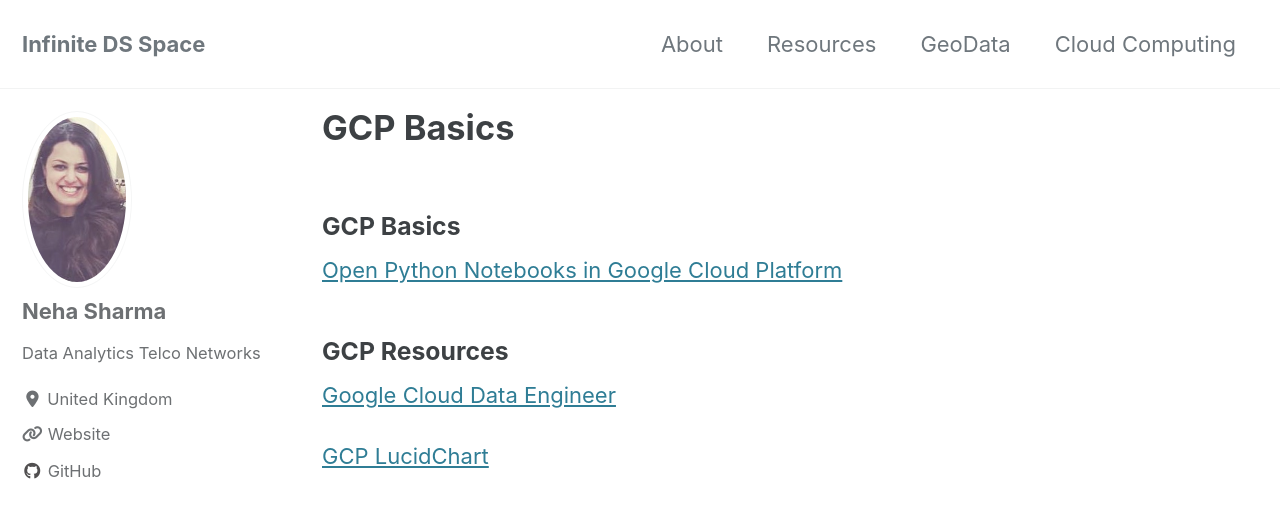
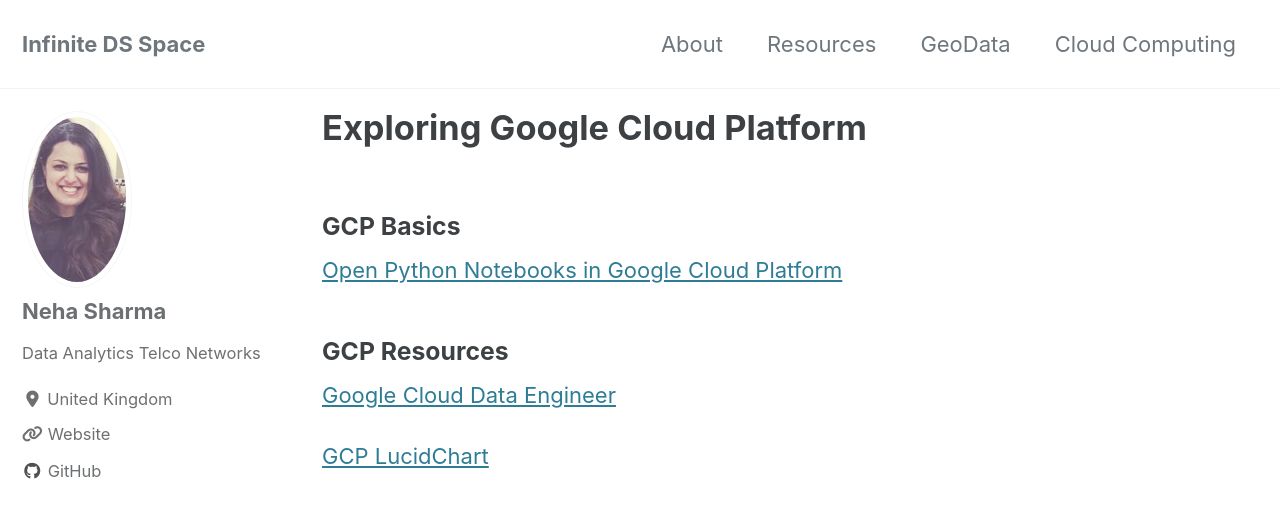
Before and after one commit to ns3115neha/ns3115neha.github.io, a Jekyll site: the page built from _pages/Cloud Computing.md, in a window 1280 px wide and 900 px high. Shown: the top 518 px of the window. Built offline with Jekyll 4.4.1, drawn with Linux system fonts in a browser that asks for light colours; cached includes are drawn as plain includes; nearby versions of some CDN libraries; our own code applies the rules of GitHub Pages for plain Markdown files.

Commit message:
Update Cloud Computing.md

```diff
--- a/_pages/Cloud Computing.md
+++ b/_pages/Cloud Computing.md
@@ -1,4 +1,5 @@
 ---
+title: "Exploring Google Cloud Platform "
 permalink: /Cloud Computing/
 author_profile: true
 ---
```
